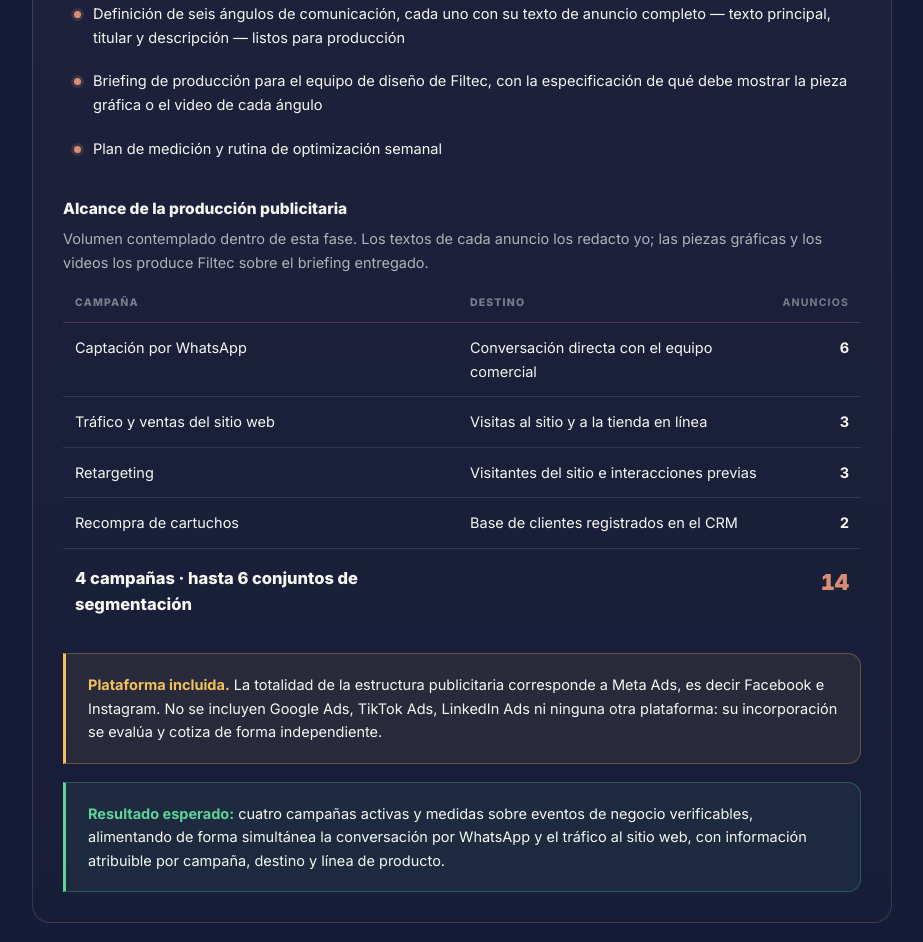
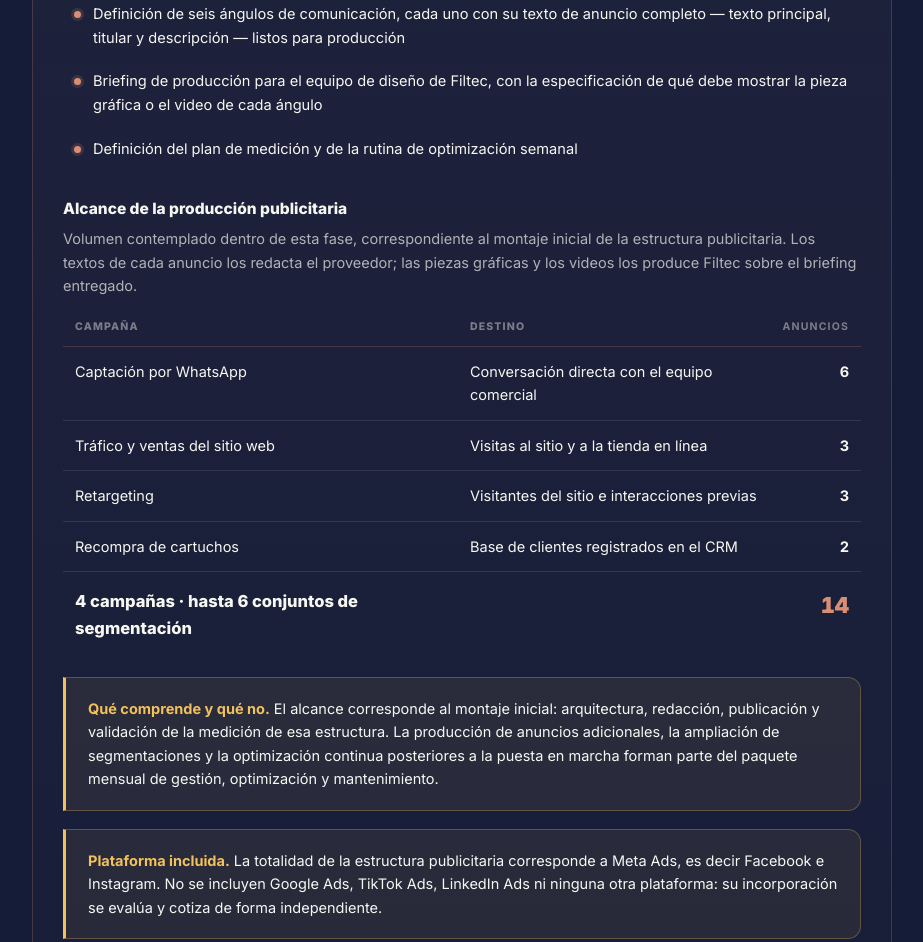
Before and after one commit to gamoralesdesign-ec/gamoralesdesign-ec.github.io, a plain HTML site: page filtec/index.html in a window 1280 px wide. Shown: the part 5888-6830 px from the top of the page, without its empty margins (178-1101 px from the left). Drawn offline with Linux system fonts and the light colour scheme.

Commit message:
Propuesta Filtec: actualiza web y PDF

```diff
--- a/filtec/index.html
+++ b/filtec/index.html
@@ -443,10 +443,10 @@ footer{padding:34px 0 44px;text-align:center;color:var(--faint);font-size:12.5px
         <li><label><input type="checkbox"><span>Campaña automatizada de recompra dirigida a la línea de cartuchos de reemplazo</span></label></li>
         <li><label><input type="checkbox"><span>Definición de seis ángulos de comunicación, cada uno con su texto de anuncio completo — texto principal, titular y descripción — listos para producción</span></label></li>
         <li><label><input type="checkbox"><span>Briefing de producción para el equipo de diseño de Filtec, con la especificación de qué debe mostrar la pieza gráfica o el video de cada ángulo</span></label></li>
-        <li><label><input type="checkbox"><span>Plan de medición y rutina de optimización semanal</span></label></li>
+        <li><label><input type="checkbox"><span>Definición del plan de medición y de la rutina de optimización semanal</span></label></li>
       </ul>
       <h4 style="margin:26px 0 6px;font-size:15.5px;font-weight:800">Alcance de la producción publicitaria</h4>
-      <p class="fase-note" style="margin-bottom:14px">Volumen contemplado dentro de esta fase. Los textos de cada anuncio los redacto yo; las piezas gráficas y los videos los produce Filtec sobre el briefing entregado.</p>
+      <p class="fase-note" style="margin-bottom:14px">Volumen contemplado dentro de esta fase, correspondiente al montaje inicial de la estructura publicitaria. Los textos de cada anuncio los redacta el proveedor; las piezas gráficas y los videos los produce Filtec sobre el briefing entregado.</p>
       <div class="scroller">
       <table class="tbl">
         <tr><th>Campaña</th><th>Destino</th><th class="num">Anuncios</th></tr>
@@ -457,6 +457,7 @@ footer{padding:34px 0 44px;text-align:center;color:var(--faint);font-size:12.5px
         <tr class="tot"><td>4 campañas · hasta 6 conjuntos de segmentación</td><td></td><td class="num">14</td></tr>
       </table>
       </div>
+      <div class="note" style="margin-top:18px"><b>Qué comprende y qué no.</b> El alcance corresponde al montaje inicial: arquitectura, redacción, publicación y validación de la medición de esa estructura. La producción de anuncios adicionales, la ampliación de segmentaciones y la optimización continua posteriores a la puesta en marcha forman parte del paquete mensual de gestión, optimización y mantenimiento.</div>
       <div class="note" style="margin-top:18px"><b>Plataforma incluida.</b> La totalidad de la estructura publicitaria corresponde a Meta Ads, es decir Facebook e Instagram. No se incluyen Google Ads, TikTok Ads, LinkedIn Ads ni ninguna otra plataforma: su incorporación se evalúa y cotiza de forma independiente.</div>
       <div class="note ok" style="margin-top:18px"><b>Resultado esperado:</b> cuatro campañas activas y medidas sobre eventos de negocio verificables, alimentando de forma simultánea la conversación por WhatsApp y el tráfico al sitio web, con información atribuible por campaña, destino y línea de producto.</div>
     </div>
@@ -559,6 +560,7 @@ footer{padding:34px 0 44px;text-align:center;color:var(--faint);font-size:12.5px
       <span class="tag">Funcionalidades adicionales de IA</span>
       <span class="tag">Nuevas fuentes de datos</span>
       <span class="tag">Google Ads, TikTok Ads, LinkedIn u otras plataformas</span>
+      <span class="tag">Campañas o anuncios adicionales al volumen indicado</span>
       <span class="tag">Diseño gráfico y producción audiovisual</span>
       <span class="tag">Rediseño del sitio web</span>
       <span class="tag">Gestión de contenido orgánico</span>
```
Also changed, not shown: 1 other file.
